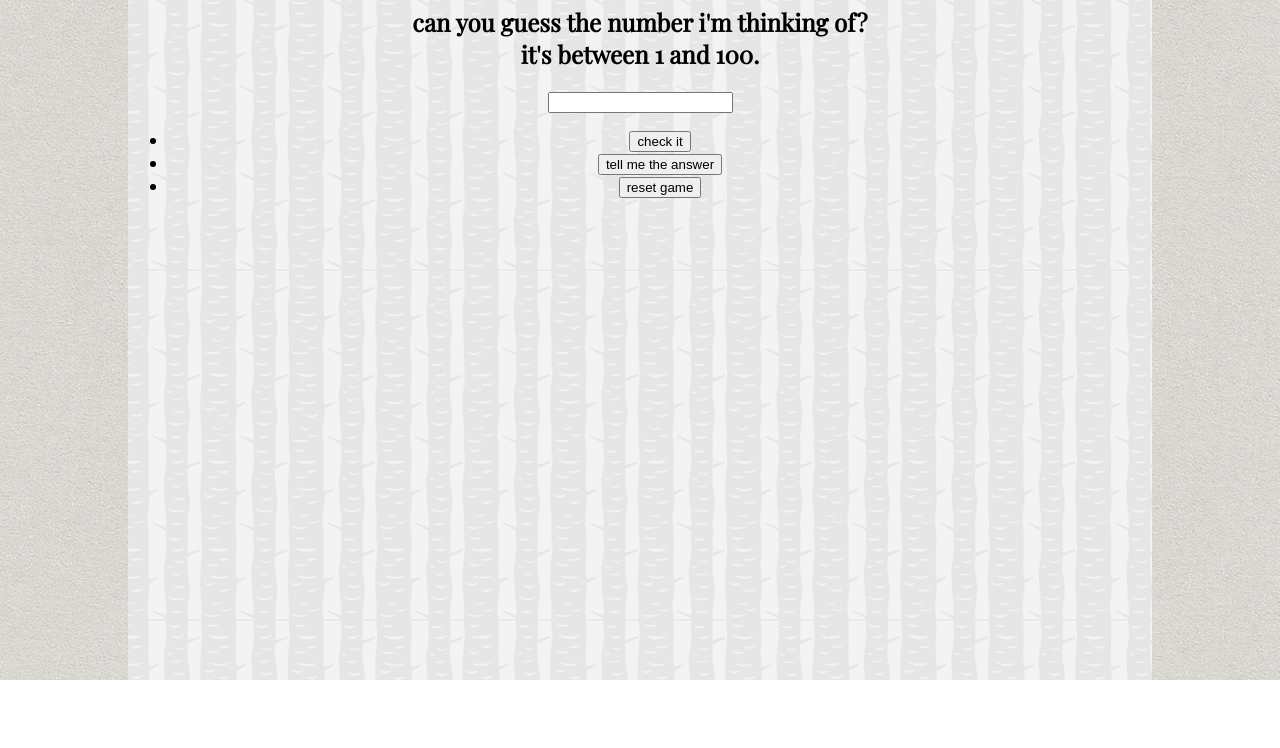
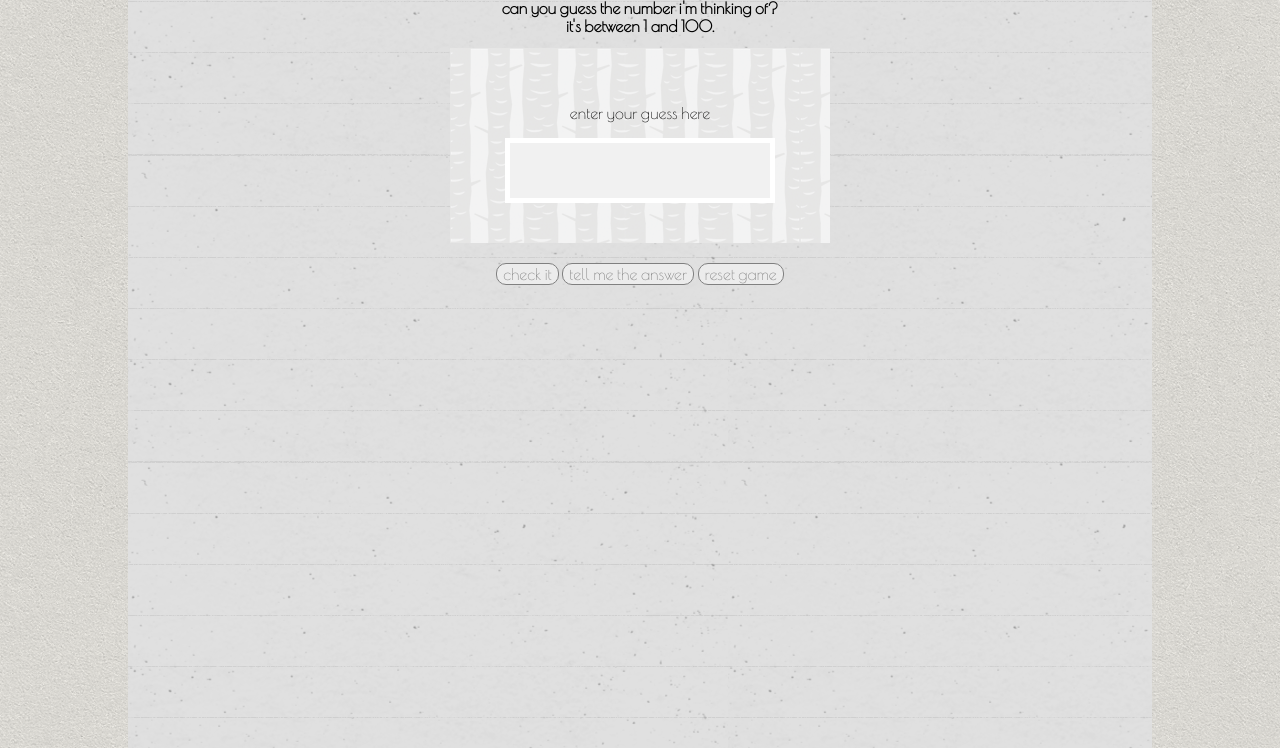
Before and after one commit to tongxiang/guessingGame, a plain HTML site: page index.html in a window 1280 px wide. Shown: the part 160-908 px from the top of the page. Before the commit the page ends 840 px from the top, so only its background shows below. Drawn offline with nearby package versions, Linux system fonts and the light colour scheme; a web font is replaced by a local one.

Commit message:
front-end done

```diff
--- a/index.html
+++ b/index.html
@@ -11,11 +11,12 @@
   <div class = 'wrapper'>
 
     <header>
-      <h1>tong's guessing game</h1>
+      <h1>the guessing game</h1>
       <h2>can you guess the number i'm thinking of?<br>it's between 1 and 100.</h2>
     </header>
 
     <div class = 'box'>
+      <p>enter your guess here</p>
       <input type = 'text' id = 'guessbox'>
     </div>
 
--- a/styles.css
+++ b/styles.css
@@ -1,27 +1,97 @@
 /*GENERAL*/
 body {
     background-image: url('./textures/sandpaper.png');
-    font-family: 'Playfair Display';
+    font-family: 'Poiret One';
     text-align: center;
 }
 
 .wrapper {
     left: 10%;
     right: 10%;
-    top: 10%;
-    bottom: 20%;
     position: absolute;
-/*    margin-left: auto;
-    margin-right: auto;*/
-    background-image: url('./textures/tree_bark.png');
+    margin-left: auto;
+    margin-right: auto;
+    background-image: url('./textures/notebook_@2X.png');
     min-height: 95%;
+    padding: 70px;
 }
 
+/*HEADER*/
 
+header {
+    margin: 0 auto;
+}
 
-/*HEADER*/
+h2 {
+    padding: 0 20px;
+    font-size: 1em;
+}
 
 /*GAME STYLINGS
 */
 
+.box {
+    background-image: url('./textures/tree_bark.png');
+    margin-right: auto;
+    margin-left: auto;
+    max-width: 300px;
+    padding: 40px;
+
+}
+
+#guessbox {
+    background-color: #F1F1F1;
+    color: #3E3E3E;
+    min-width: 80%;
+    padding: 20px 10px;
+    text-align: center;
+    border: 5px solid white;
+    outline: 0;
+}
+
+#hotcold {
+    margin: 20px;
+}
+
+#answer {
+    margin: 0;
+}
+
+ul {
+    list-style: none;
+    padding: 0;
+}
+
+li {
+    display: inline-block;
+}
+
+button {
+    color: grey;
+    background-color: #ECECEC;
+    width: 100%;
+    font-family: 'Poiret One', cursive;
+    font-size: 1em;
+    outline: 0;
+    border: 1px solid gray;
+    border-radius: 10px;
+}
+
 /*RESPONSIVE CSS*/
+
+@media screen and (max-width: 480px){
+
+    .wrapper {
+        left: 20%;
+        right: 20%;
+    }
+
+    h1 {
+        font-size: .5em;
+    }
+
+    h2 {
+        font-family:'Gafata'
+        font-size: 1.25em;
+    }
+}
```
